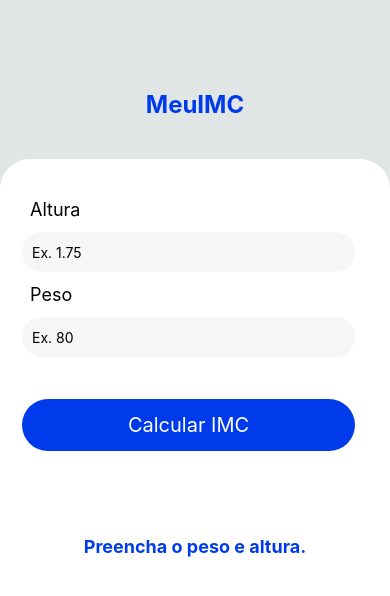
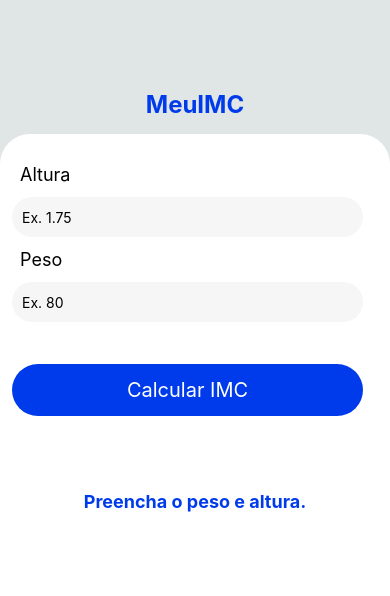
Before and after one commit to diasrafael1/meuIMC-app, a React Native app: screen / in a window 390 px wide. Shown: the top 596 px of the page. Built offline with nearby package versions, Linux system fonts and the light colour scheme.

Commit message:
feat: adicionando api de fechar teclado para melhorar a experiência do usuário

```diff
--- a/src/components/Form/index.tsx
+++ b/src/components/Form/index.tsx
@@ -1,5 +1,7 @@
 import { useState } from "react";
 import {
+  Keyboard,
+  Pressable,
   Text,
   TextInput,
   View,
@@ -31,6 +33,7 @@ export default function Form() {
       setMessageImc("Seu IMC é igual:");
       setTextButton("Calcular Novamente");
       setErrorMessage("");
+      Keyboard.dismiss();
       return;
     }
     verificationImc();
@@ -47,7 +50,7 @@ export default function Form() {
   }
 
   return (
-    <View style={styles.formContext}>
+    <Pressable onPress={() => Keyboard.dismiss()} style={styles.formContext}>
       <View style={styles.form}>
         <Text style={styles.formLabel}>Altura</Text>
         <Text style={styles.errorMessage}>{errorMessage}</Text>
@@ -72,6 +75,6 @@ export default function Form() {
         </TouchableOpacity>
       </View>
       <ResultIMC imc={imc} messageResult={messageImc} />
-    </View>
+    </Pressable>
   );
 }
--- a/src/components/Form/styles.ts
+++ b/src/components/Form/styles.ts
@@ -2,20 +2,16 @@ import { StyleSheet } from "react-native";
 
 const styles = StyleSheet.create({
   formContext: {
-    width: "100%",
-    height: "100%",
-    bottom: 0,
+    flex: 1,
     backgroundColor: "#ffff",
     alignItems: "center",
     borderTopLeftRadius: 30,
     borderTopRightRadius: 30,
-    marginTop: 30,
+    marginTop: 5,
+    paddingTop: 30,
   },
   form: {
     width: "100%",
-    height: "auto",
-    marginTop: 30,
-    padding: 10,
   },
   formLabel: {
     color: "#000",
```
